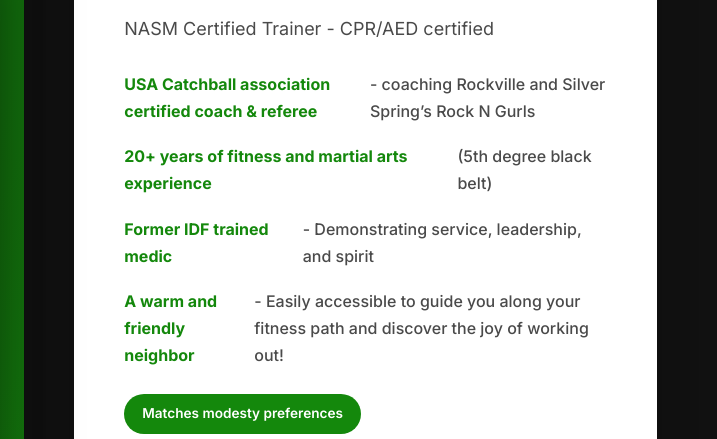
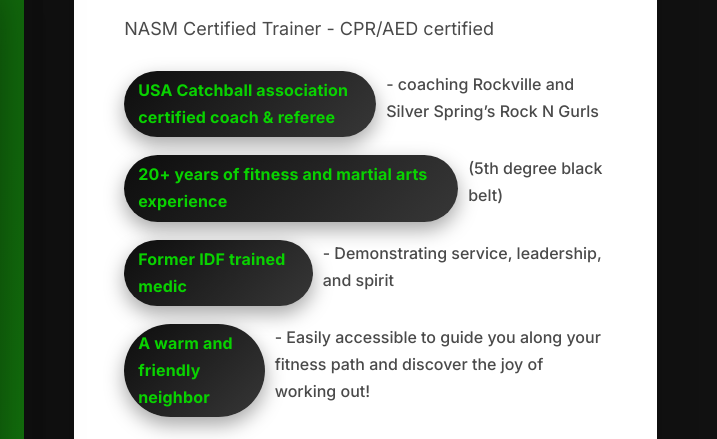
Before and after one commit to danisinger10/fit2go-assets, a plain HTML site: page index.html in a window 1280 px wide. Shown: the part 6075-6514 px from the top of the page, 563-1280 px from the left. Drawn offline with nearby package versions, Linux system fonts and the light colour scheme.

Commit message:
Add dark pill background to trainer fact highlights

```diff
--- a/index.html
+++ b/index.html
@@ -1065,9 +1065,18 @@ section {
 }
 
 .trainer-facts li span {
-    color: var(--fit2go-dark-green);
+    color: var(--fit2go-light-green);
     font-weight: 700;
     min-width: 120px;
+    background: linear-gradient(135deg, rgba(0, 0, 0, 0.95), rgba(20, 20, 20, 0.85));
+    padding: 6px 14px;
+    border-radius: 999px;
+    display: inline-flex;
+    align-items: center;
+    justify-content: flex-start;
+    text-align: left;
+    letter-spacing: 0.01em;
+    box-shadow: 0 8px 20px rgba(0, 0, 0, 0.35);
 }
 
 .team-credentials {
```
